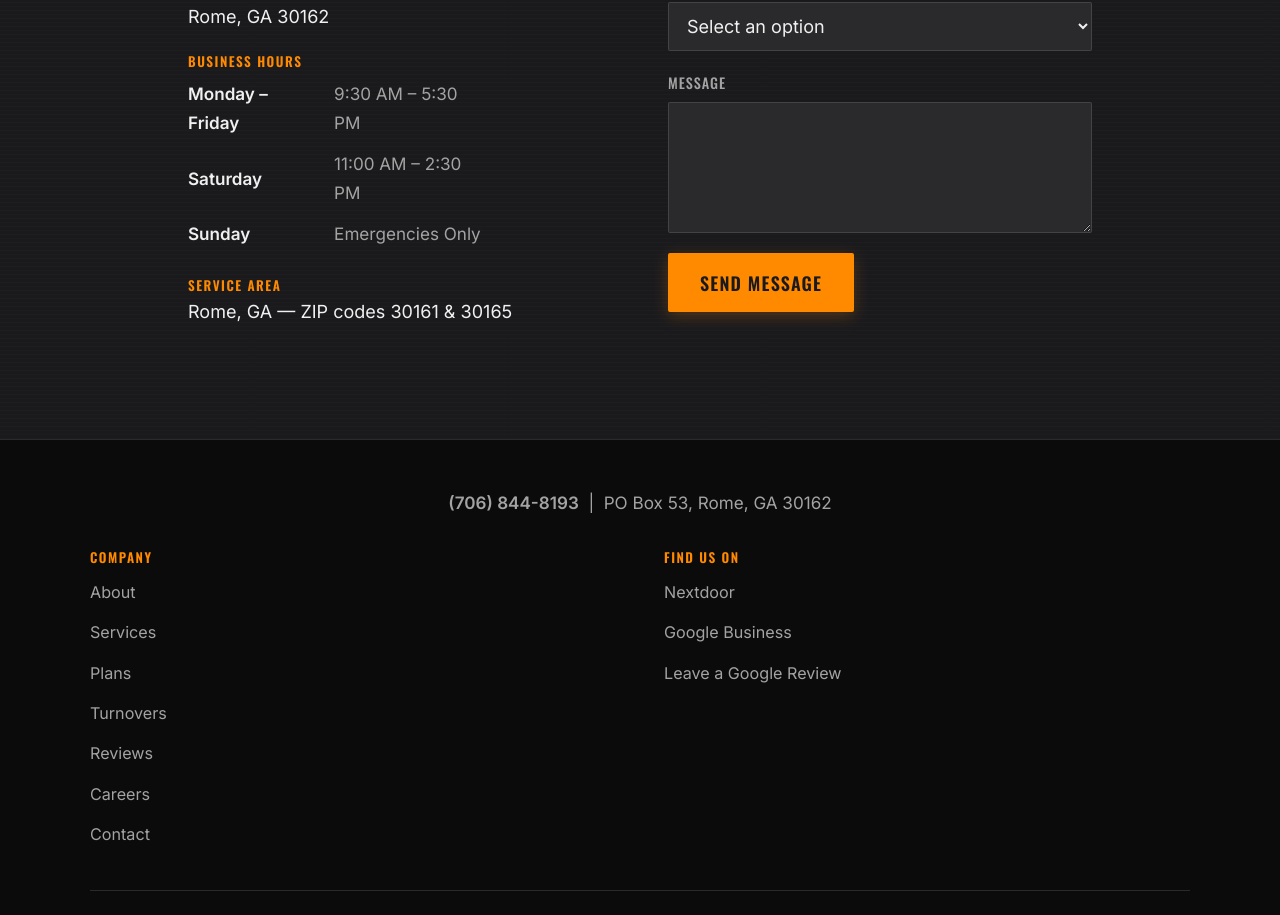
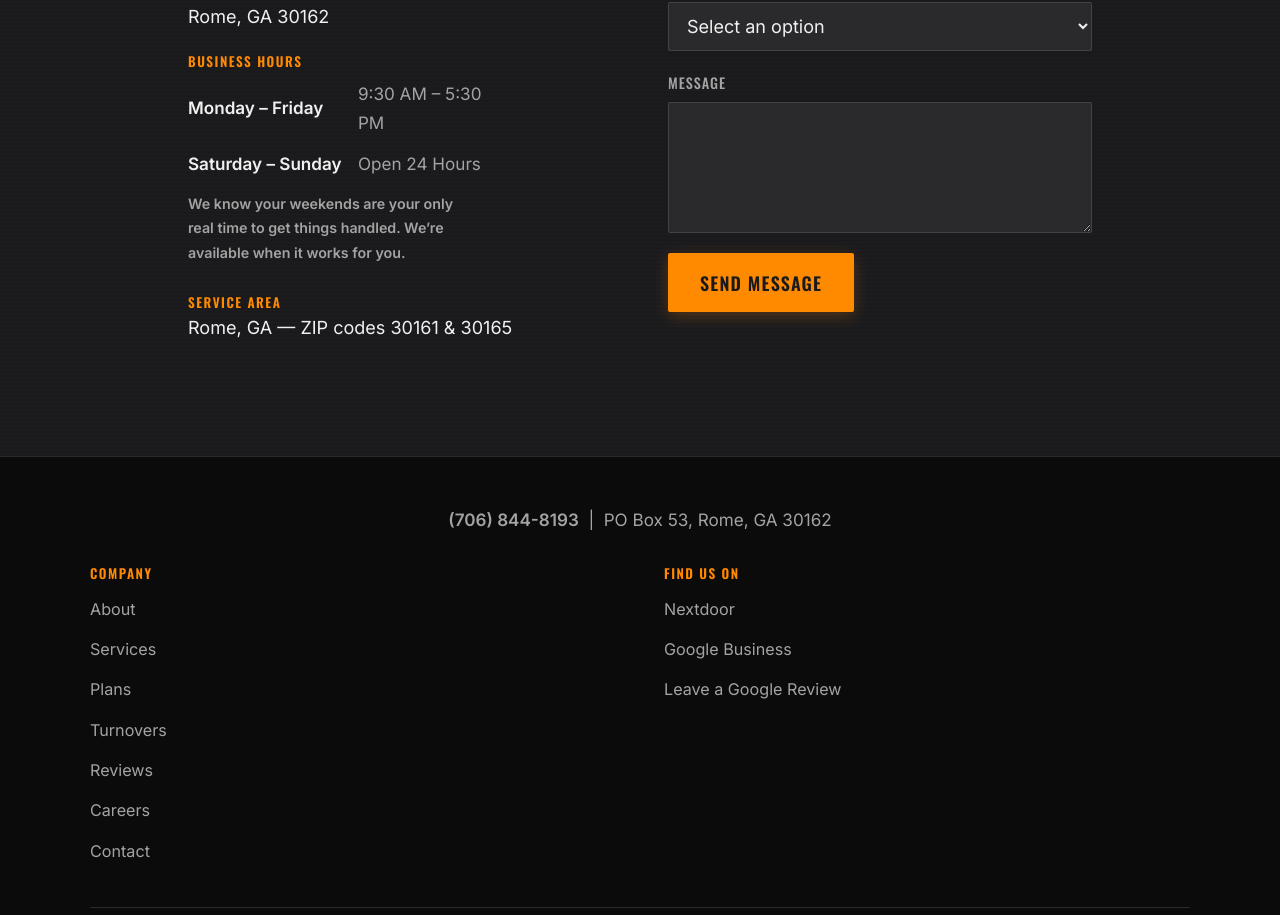
Before and after one commit to Cwill2778/nigms-app, a React (Vite) app: page /contact in a window 1280 px wide. Shown: the part 933-1848 px from the top of the page. Built offline with nearby package versions, Linux system fonts and the light colour scheme.

Commit message:
Update: Weekend 24 hrs. open

```diff
--- a/index.html
+++ b/index.html
@@ -77,9 +77,9 @@
         },
         {
           "@type": "OpeningHoursSpecification",
-          "dayOfWeek": "Saturday",
-          "opens": "11:00",
-          "closes": "14:30"
+          "dayOfWeek": ["Saturday", "Sunday"],
+          "opens": "00:00",
+          "closes": "23:59"
         }
       ],
       "priceRange": "$99 - $399/mo",
--- a/src/pages/Contact.jsx
+++ b/src/pages/Contact.jsx
@@ -88,12 +88,13 @@ function Contact() {
                   <td>9:30 AM – 5:30 PM</td>
                 </tr>
                 <tr>
-                  <td>Saturday</td>
-                  <td>11:00 AM – 2:30 PM</td>
+                  <td>Saturday – Sunday</td>
+                  <td>Open 24 Hours</td>
                 </tr>
                 <tr>
-                  <td>Sunday</td>
-                  <td>Emergencies Only</td>
+                  <td colSpan="2" style={{ fontSize: '0.75rem', color: 'var(--text-sub)', fontStyle: 'italic', paddingTop: '8px' }}>
+                    We know your weekends are your only real time to get things handled. We&rsquo;re available when it works for you.
+                  </td>
                 </tr>
               </tbody>
             </table>
```
